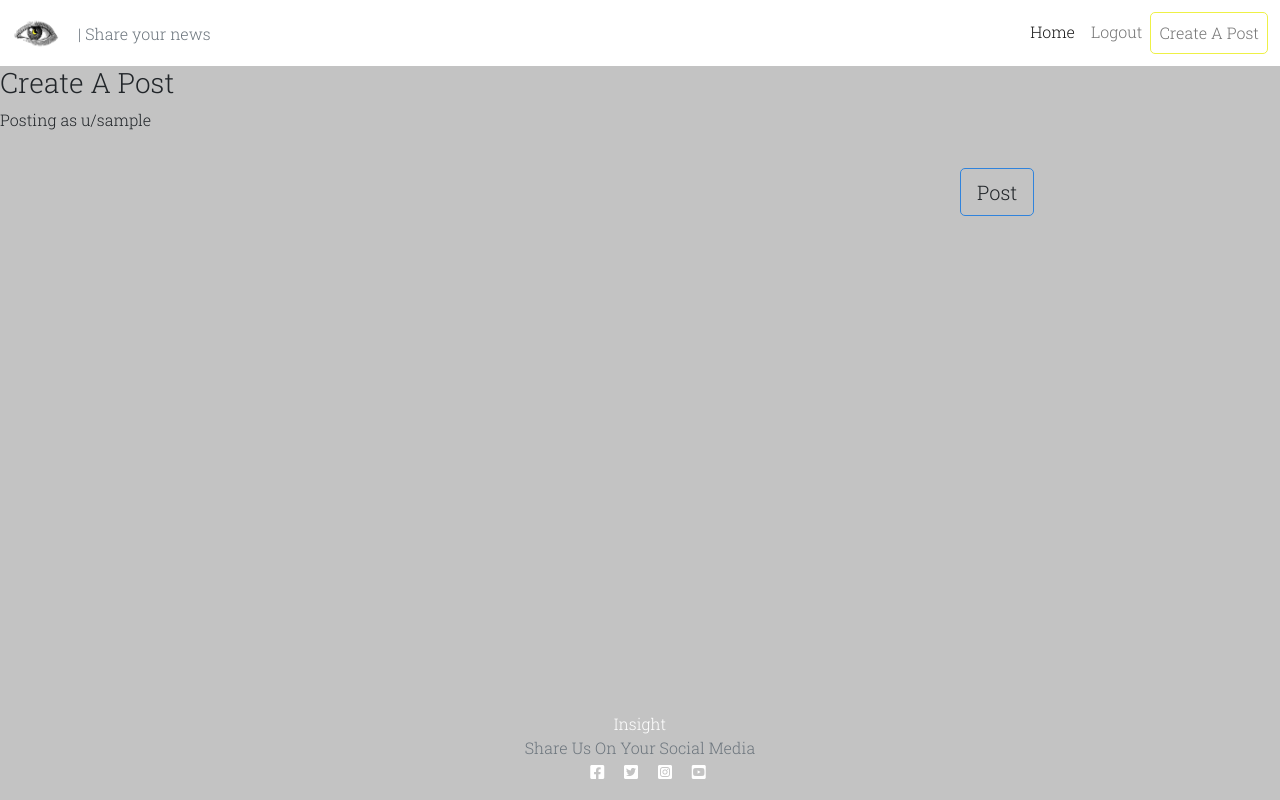
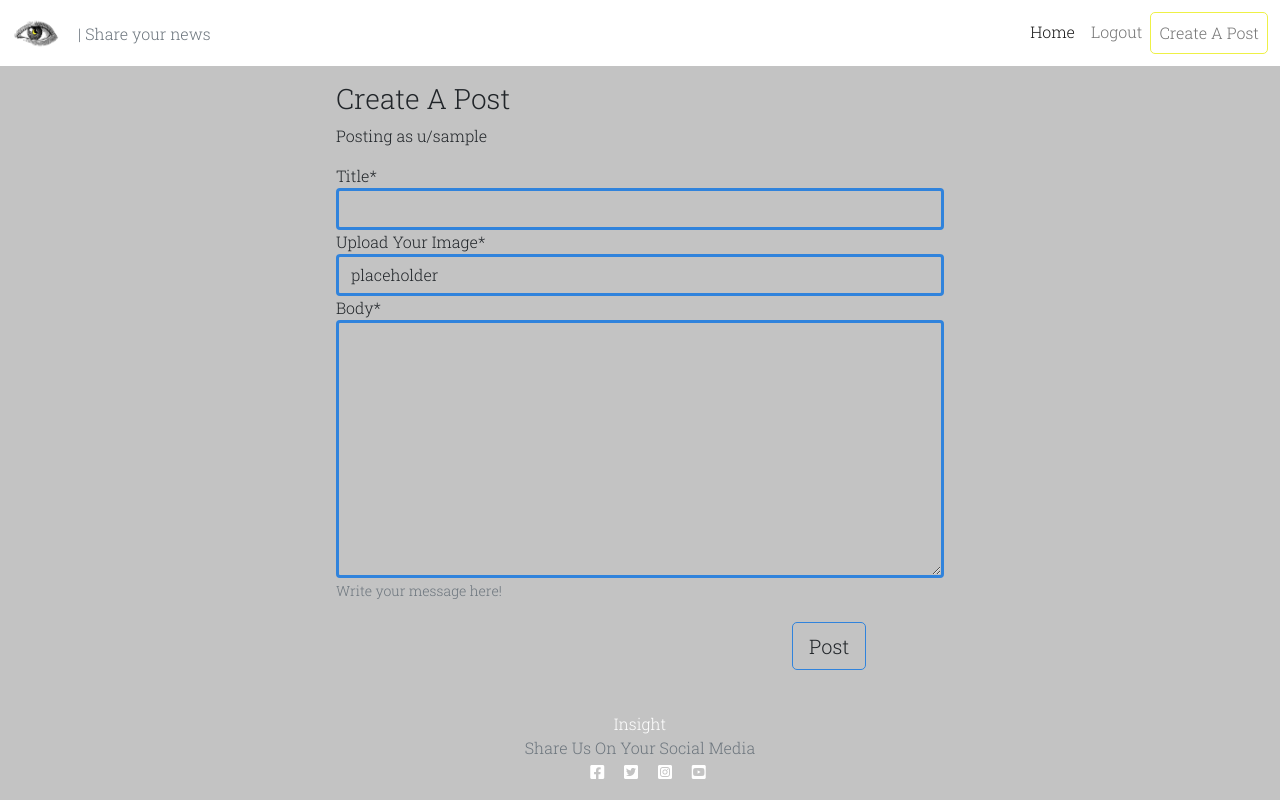
Before and after one commit to Code-Institute-Submissions/SeanTangney-insight_SepResub, a Django app: page /create-view in a window 1280 px wide. Run offline with Django 4.2, Linux system fonts and the light colour scheme; the visitor is signed in with stand-in values (Sample User, id 1); some libraries are stand-ins or nearby versions.

Commit message:
Fix Get and Post functions for CreateView in views.py

```diff
--- a/newssite/forms.py
+++ b/newssite/forms.py
@@ -9,13 +9,16 @@ class CommentForm(forms.ModelForm):
 
 
 class PostForm(forms.ModelForm):
+    class Meta:
+        model = Post
+        fields = ('title', 'featured_image', 'body',)
+
     title = forms.CharField(max_length=50)
-    body = forms.CharField(max_length=200)
-
-    class Meta:
-
-        model = Post
-        fields = ('title', 'featured_image', 'body')
+    body = forms.CharField(
+        max_length=200,
+        widget=forms.Textarea(),
+        help_text="Write your message here!"
+        )
 
     def __init__(self, *args, **kwargs):
         super(PostForm, self).__init__(*args, **kwargs)
--- a/newssite/views.py
+++ b/newssite/views.py
@@ -78,27 +78,33 @@ class PostLike(View):
         else:
             post.likes.add(request.user)
 
-        return HttpResponseRedirect(reverse('post_detail', args=[slug]))
+        return redirect(reverse('post_detail', args=[slug]))
 
 
 class CreateView(View):
 
-    def get(self, request):
+    def get(self, request, *args, **kwargs):
 
         return render(
-            request, "create_view.html",)
+            request, "create_view.html",
+            {
+                "create_view": PostForm()
+            },
+            )
 
-    def post(self, request):
+    def post(self, request, *args, **kwargs):
         create_view = PostForm(request.POST, request.FILES)
 
         if create_view.is_valid():
-            Post = create_view.save(commit=False)
-            Post.author = Post.user
-            Post.slug = slugify('-'.join([Post.title,
-                                          str(Post.author)]),
+            post = create_view.save(commit=False)
+            post.author = request.user
+            post.slug = slugify('-'.join([post.title,
+                                          str(post.author)]),
                                 allow_unicode=False)
-            Post.save()
-            return redirect('create-post')
+            post.save()
+
+            return HttpResponseRedirect(reverse('create_view'))
+
         else:
             messages.error(self.request, 'Please complete required fields')
             create_view = PostForm(data=request.POST)
@@ -107,6 +113,6 @@ class CreateView(View):
             request,
             "create_view.html",
             {
-                "create_view": PostForm(),
+                "create_view": PostForm()
             },
         )
--- a/templates/create_view.html
+++ b/templates/create_view.html
@@ -1,28 +1,29 @@
-{% extends 'base.html' %}
-{% block content %}
+{% extends 'base.html' %} {% block content %}
 {% load static %}
 {% load cloudinary %}
 {% load crispy_forms_tags %}
 
 
 {% if user.is_authenticated %}
-
+<div class="post-detail-card">
+    <div class="row">
+        <div class="col-md-12 card mb-12 mt-12">
+            <div class="card-body">
                 <h3>Create A Post</h3>
                 <p>Posting as u/{{ user.username }}</p>
-
-{% if commented %}
-<div class="alert alert-success" role="alert" id="msg">
-    <p>Thanks For Posting</p>
-</div>
-{% endif %}
 
                 <form class="create_view" method="post">
                     {{ create_view|crispy }}
                     {% csrf_token %}
                     <div class="submit-container">
-        <button type="submit" class="btn btn-signup btn-lg submit-btn" onsubmit="javascript:clear()">Post</button>
+                        <button type="submit" class="btn btn-signup btn-lg submit-btn"
+                            onsubmit="javascript:clear()">Post</button>
                     </div>
                 </form>
+            </div>
+        </div>
+    </div>
+</div>
 {% endif %}
 
 {% endblock content %}
```
Lines whose indentation alone changed are shown as unchanged.
